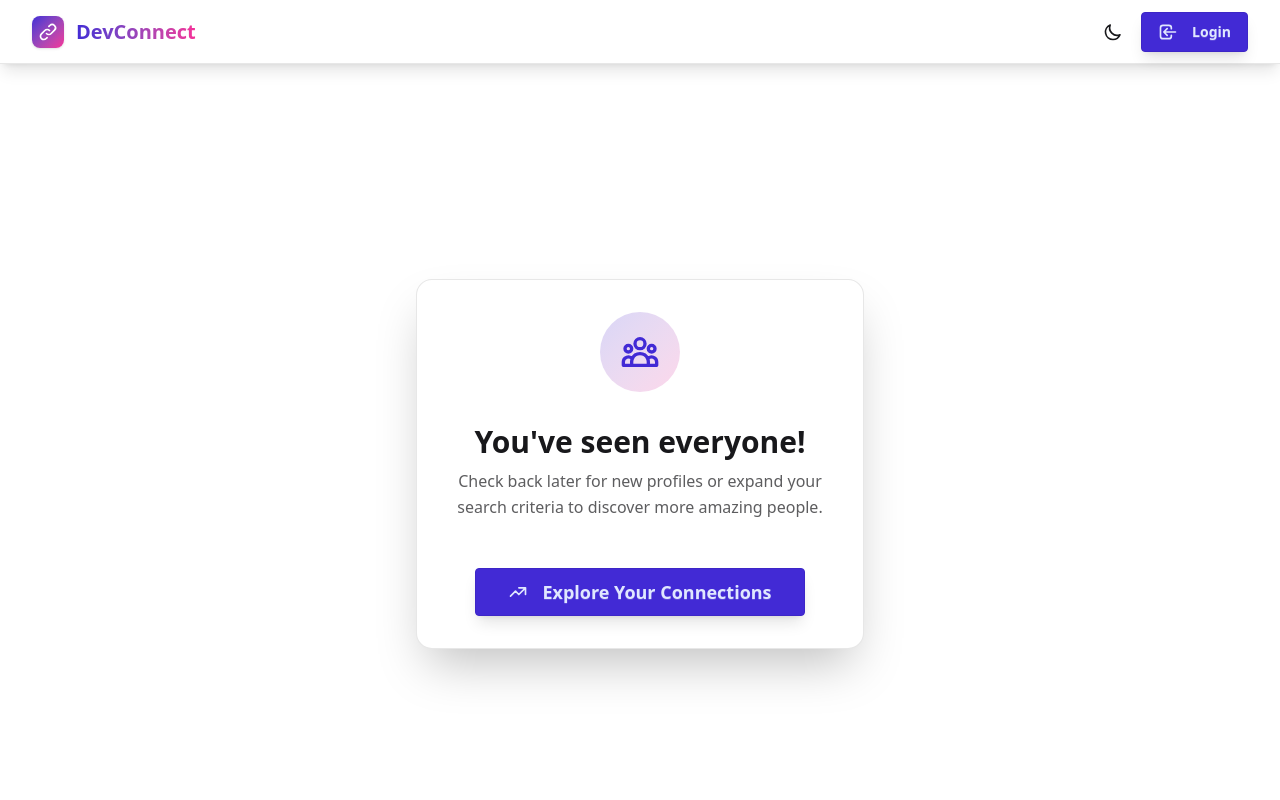
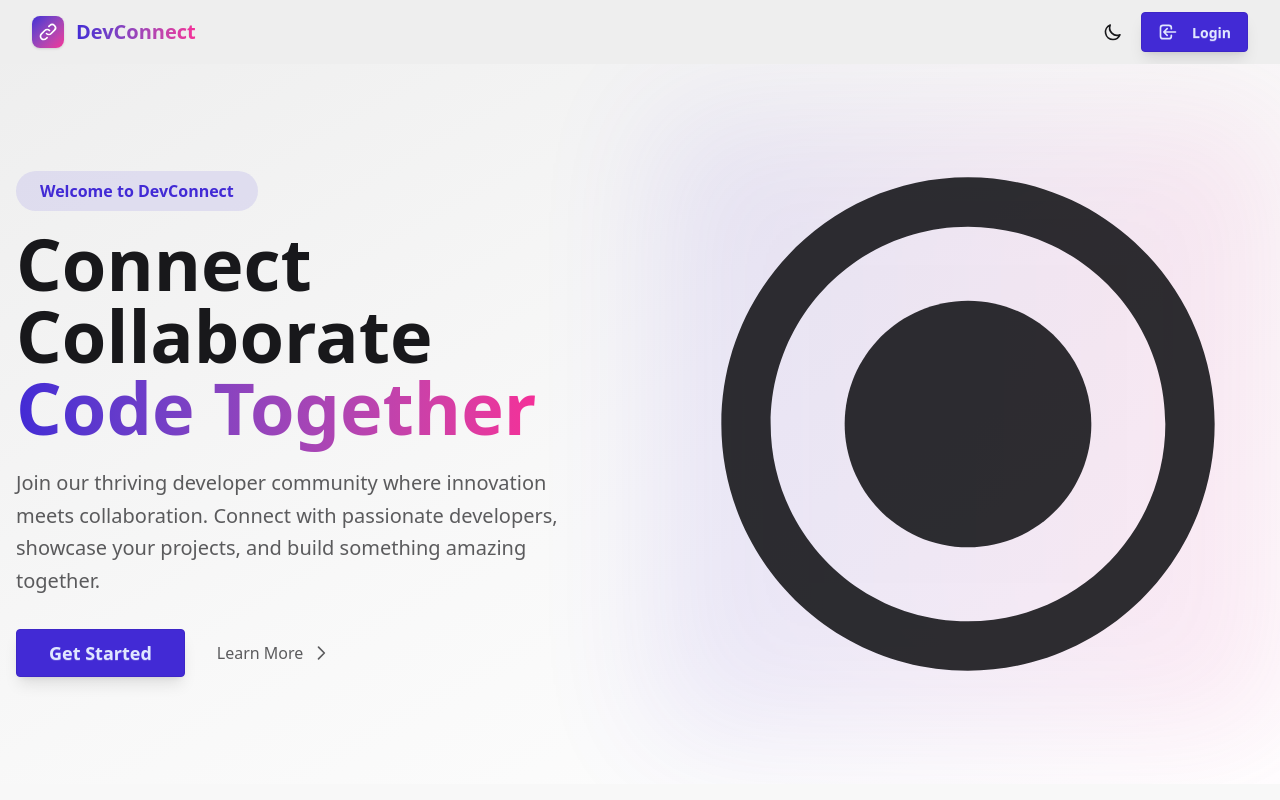
Before and after one commit to kratin01/DevConnect, a React (Vite) app: page / in a window 1280 px wide. Shown: the top 800 px of the page. Built offline with nearby package versions, Linux system fonts and the light colour scheme; no server answers.

Commit message:
Add HomePage component and update routing; modify NavBar and Footer styles

```diff
--- a/src/App.jsx
+++ b/src/App.jsx
@@ -9,6 +9,7 @@ import Feed from "./pages/Feed";
 import Connections from "./pages/Connections";
 import Requests from "./pages/Requests";
 import { ThemeProvider } from "./contexts/ThemeContext";
+import HomePage from "./pages/HomePage";
 
 function App() {
   return (
@@ -28,10 +29,11 @@ function App() {
         <BrowserRouter>
           <Routes>
             <Route path="/" element={<Body />}>
-              <Route path="/" element={<Feed />} />
-              <Route path="/login" element={<Login />} />
+              <Route path="/" element={<HomePage />} />
+              <Route path="/feed" element={<Feed />} />
               <Route path="/profile" element={<Profile />} />
               <Route path="/connections" element={<Connections />} />
+              <Route path="/login" element={<Login />} />
               <Route path="/requests" element={<Requests />} />
             </Route>
           </Routes>
--- a/src/components/Footer.jsx
+++ b/src/components/Footer.jsx
@@ -3,7 +3,7 @@ import { Link } from 'react-router-dom';
 
 const Footer = () => {
   return (
-    <footer className="footer p-5 bg-base-300 text-base-content relative mt-auto">
+    <footer className="footer p-5 bg-base-200 text-base-content relative mt-auto">
       <div className="container mx-auto  md:grid-cols-3 gap-8 max-w-7xl flex justify-between">
         {/* Brand Section */}
         <div className="flex flex-col items-center md:items-start">
--- a/src/components/NavBar.jsx
+++ b/src/components/NavBar.jsx
@@ -27,9 +27,13 @@ const NavBar = () => {
   };
 
   return (
-    <div className="navbar bg-base-100 shadow-lg border-b border-base-content/10 px-4 sm:px-6 lg:px-8">
-      <div className="flex-1 w-1 flex items-center gap-3">
-  {/* Logo (not clickable) */}
+    <div className="navbar bg-base-300 px-4 sm:px-6 lg:px-8">
+      <div className="flex-1">
+        <Link
+          to={user ? "/feed" : "/"}
+          className="flex items-center gap-3"
+        >
+          {/* Logo */}
           <div className="w-8 h-8 bg-gradient-to-br from-primary to-secondary rounded-lg flex items-center justify-center shadow-sm">
             <svg
               xmlns="http://www.w3.org/2000/svg"
@@ -47,15 +51,12 @@ const NavBar = () => {
             </svg>
           </div>
 
-  {/* Brand Text (clickable link) */}
-  <Link
-    to="/"
-    className="text-xl font-bold bg-gradient-to-r from-primary to-secondary bg-clip-text text-transparent hover:underline transition-all duration-200"
-  >
+          {/* Brand Text */}
+          <div className="text-xl font-bold bg-gradient-to-r from-primary to-secondary bg-clip-text text-transparent hover:underline transition-all duration-200">
             DevConnect
+          </div>
         </Link>
       </div>
-
 
       {/* Theme Toggle Button */}
       <button
@@ -83,7 +84,7 @@ const NavBar = () => {
             xmlns="http://www.w3.org/2000/svg"
             className="h-5 w-5"
             fill="none"
-            viewBox="0 0 24 24"
+            viewBox="0 0 24"
             stroke="currentColor"
           >
             <path
--- /dev/null
+++ b/src/pages/HomePage.jsx
@@ -0,0 +1,78 @@
+import { Link } from 'react-router-dom';
+import { useSelector } from 'react-redux';
+
+const HomePage = () => {
+  const user = useSelector((state) => state.user);
+
+  return (
+    <div className="min-h-screen bg-base-200">
+      {/* Hero Section */}
+      <section className="relative min-h-[90vh] flex items-center bg-gradient-to-br from-base-300 via-base-200 to-base-100 overflow-hidden">
+        <div className="container mx-auto px-4 relative z-10">
+          <div className="flex flex-col lg:flex-row items-center justify-between gap-16">
+            {/* Left Side - Text Content */}
+            <div className="flex-1 text-center lg:text-left">
+              <div className="inline-block mb-4 px-6 py-2 rounded-full bg-primary/10 text-primary font-semibold">
+                Welcome to DevConnect
+              </div>
+              <h1 className="text-4xl md:text-5xl lg:text-7xl font-bold mb-6">
+                Connect<span className="text-primary"> </span> Collaborate<span className="text-primary"> </span>
+                <br />
+                <span className="bg-gradient-to-r from-primary to-secondary bg-clip-text text-transparent">
+                  Code Together
+                </span>
+              </h1>
+              <p className="text-lg md:text-xl text-base-content/70 mb-8 max-w-2xl leading-relaxed">
+                Join our thriving developer community where innovation meets collaboration.
+                Connect with passionate developers, showcase your projects, and build something amazing together.
+              </p>
+              {!user && (
+                <div className="flex flex-col sm:flex-row gap-4 justify-center lg:justify-start items-center">
+                  <Link
+                    to="/login"
+                    className="btn btn-primary btn-lg px-8 shadow-lg hover:shadow-primary/20 hover:-translate-y-0.5 transition-all duration-300"
+                  >
+                    Get Started
+                  </Link>
+                  <a
+                    href="#features"
+                    className="group flex items-center gap-2 px-4 py-2 text-base-content/70 hover:text-primary transition-colors duration-300"
+                  >
+                    Learn More
+                    <svg xmlns="http://www.w3.org/2000/svg" className="h-5 w-5 group-hover:translate-x-1 transition-transform duration-300" fill="none" viewBox="0 0 24 24" stroke="currentColor">
+                      <path strokeLinecap="round" strokeLinejoin="round" strokeWidth={2} d="M9 5l7 7-7 7" />
+                    </svg>
+                  </a>
+                </div>
+              )}
+            </div>
+
+            {/* Right Side - Feature Image/Illustration */}
+            <div className="flex-1 relative">
+              <div className="absolute -inset-4 bg-gradient-to-r from-primary to-secondary rounded-lg opacity-10 blur-3xl"></div>
+              <div className="relative">
+                <svg
+                  className="w-full h-auto text-base-content/90"
+                  viewBox="0 0 24 24"
+                  fill="none"
+                  xmlns="http://www.w3.org/2000/svg"
+                >
+                  <path
+                    d="M12 2C6.48 2 2 6.48 2 12C2 17.52 6.48 22 12 22C17.52 22 22 17.52 22 12C22 6.48 17.52 2 12 2ZM12 20C7.58 20 4 16.42 4 12C4 7.58 7.58 4 12 4C16.42 4 20 7.58 20 12C20 16.42 16.42 20 12 20Z"
+                    fill="currentColor"
+                  />
+                  <path
+                    d="M12 17C14.7614 17 17 14.7614 17 12C17 9.23858 14.7614 7 12 7C9.23858 7 7 9.23858 7 12C7 14.7614 9.23858 17 12 17Z"
+                    fill="currentColor"
+                  />
+                </svg>
+              </div>
+            </div>
+          </div>
+        </div>
+      </section>
+    </div>
+  );
+};
+
+export default HomePage;
```
Lines whose indentation alone changed are shown as unchanged.
